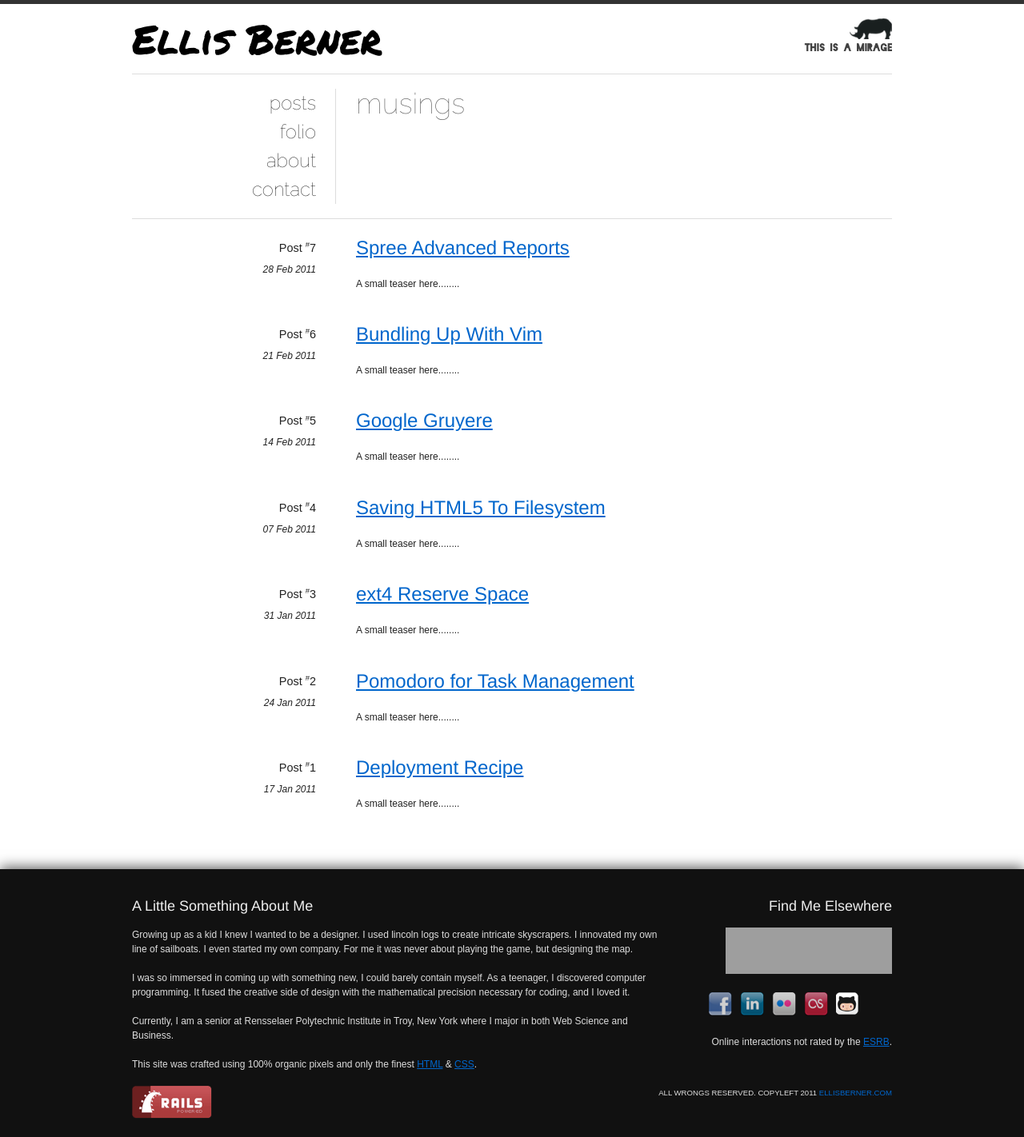
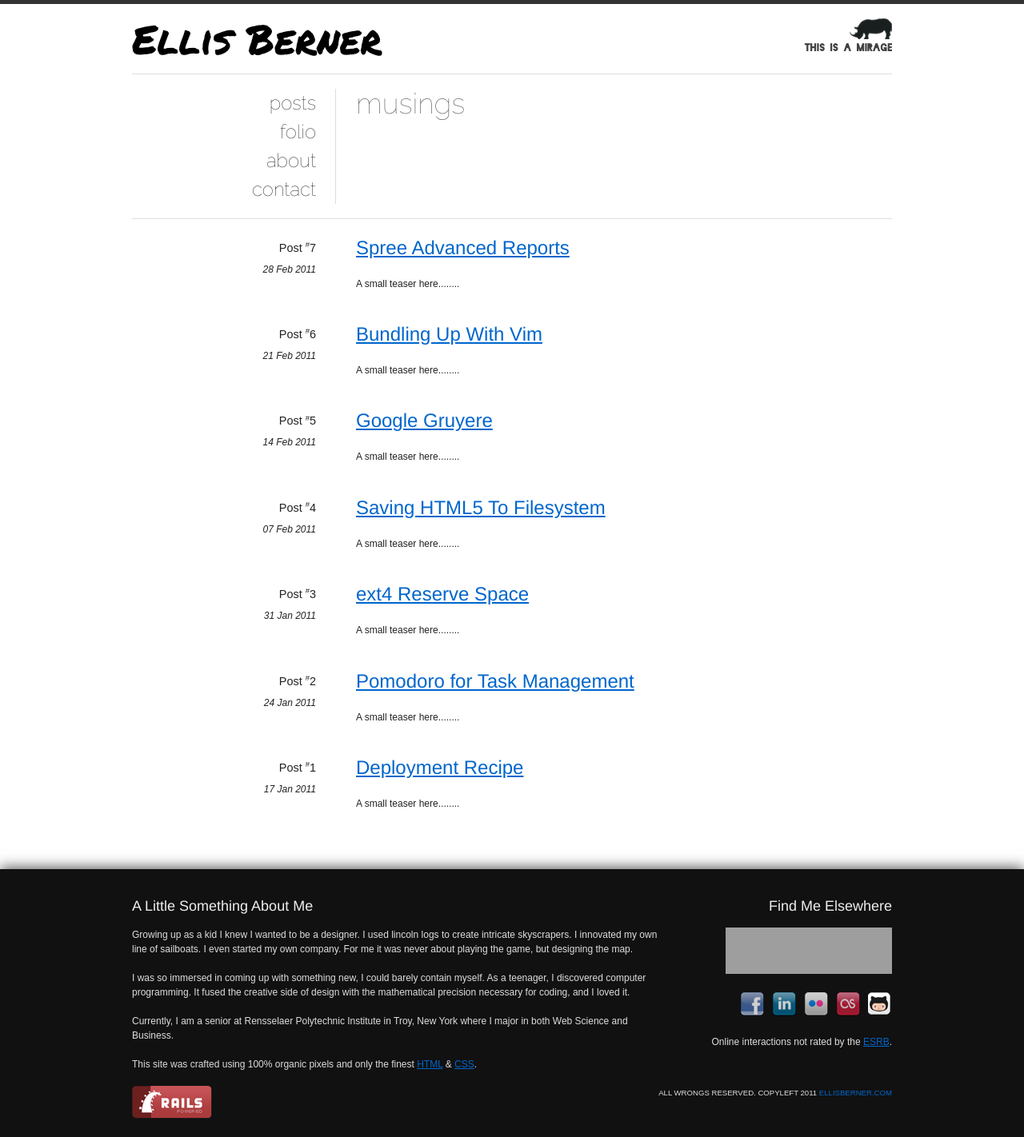
Before and after one commit to maletor/maletor.github.io, a Jekyll site: the page built from index.html, in a window 1280 px wide. Shown: the whole page at 80% size. Built offline with Jekyll 4.4.1, drawn with Linux system fonts in a browser that asks for light colours; some web fonts are replaced; grey boxes are pictures that could not be loaded.

Commit message:
Edited _includes/footer.html via GitHub

```diff
--- a/_includes/footer.html
+++ b/_includes/footer.html
@@ -15,7 +15,7 @@
 				<a href="http://stackoverflow.com/users/381285/maletor"><img src="http://stackoverflow.com/users/flair/381285.png?theme=clean" width="208" height="58" alt="profile for Maletor at Stack Overflow, Q&amp;A for professional and enthusiast programmers" title="profile for Maletor at Stack Overflow, Q&amp;A for professional and enthusiast programmers" /></a>
 			</div>
 			<hr class="space" />
-			<div class="span-1">
+			<div class="span-1 prepend-1">
 				<p>
 					<a href="http://www.facebook.com/ellis.berner"><img alt="Facebook" height="30" src="/images/facebook.png" width="30" /></a>
 				</p>
```
